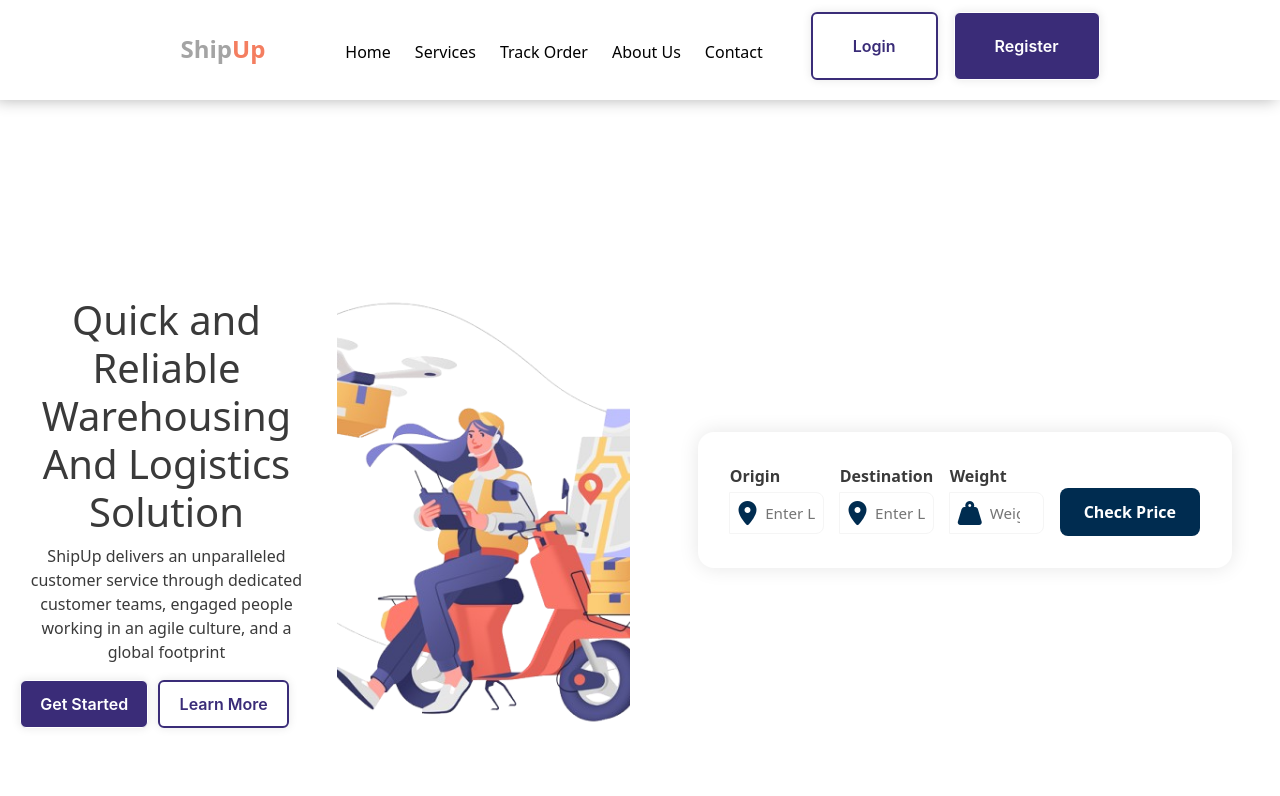
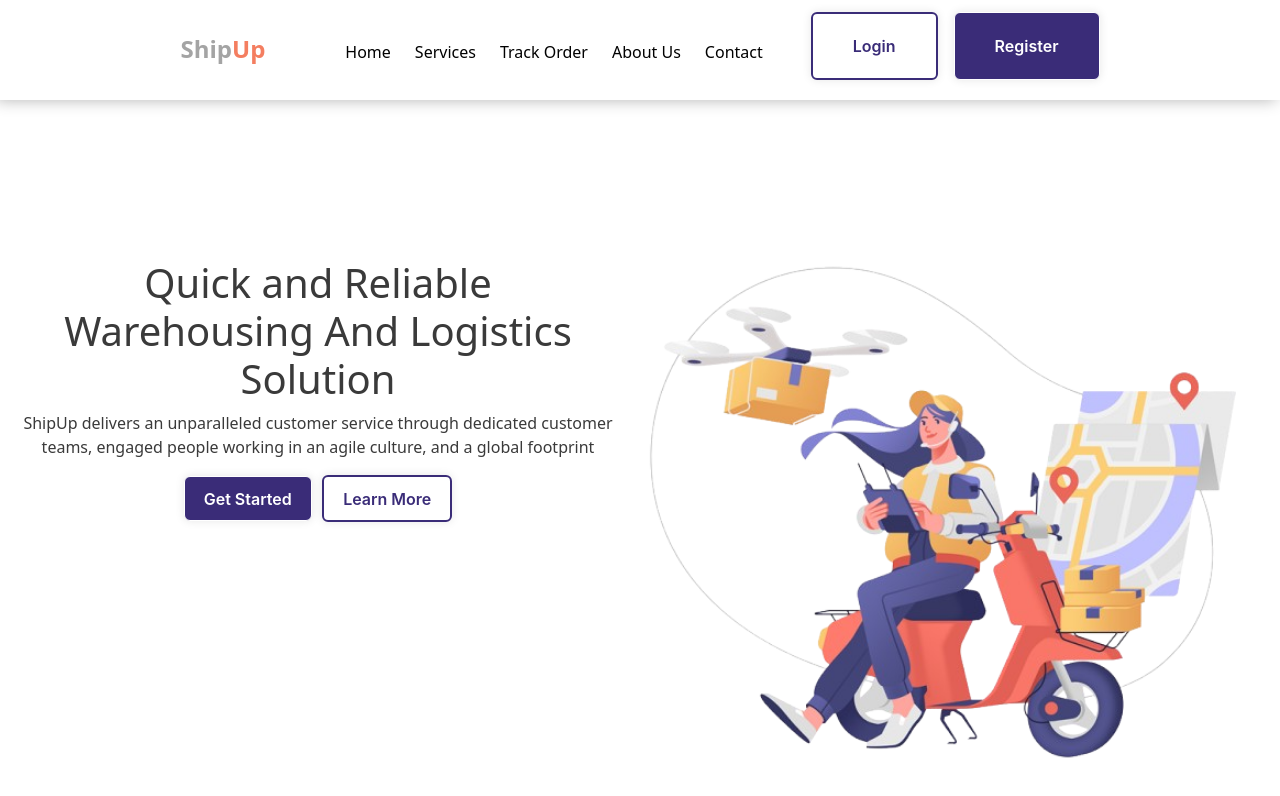
Before and after one commit to vay-dev/logistics, a React (Vite) app: page / in a window 1280 px wide. Shown: the top 796 px of the page. Built offline with nearby package versions, Linux system fonts and the light colour scheme.

Commit message:
fixed the bug in the home page

```diff
--- a/src/guest/home.jsx
+++ b/src/guest/home.jsx
@@ -125,7 +125,7 @@ const Home = () => {
             </div>
           </div>
         </div>
-        <div className="price-wrapper">
+        {/* <div className="price-wrapper">
           <div className="price-checker-wrapper">
             <div className="input-group">
               <label htmlFor="origin">Origin</label>
@@ -150,7 +150,7 @@ const Home = () => {
             </div>
             <button className="check-price-btn">Check Price</button>
           </div>
-        </div>
+        </div> */}
       </div>
       <div className="services-container">
         <div className="service-heading">
--- a/src/guest/styles/home.scss
+++ b/src/guest/styles/home.scss
@@ -69,9 +69,11 @@ body.dark-mode {
 
   .hero-section {
     padding: 20px;
+    width: 100% !important;
     background-color: var(--bg-primary);
 
     .row {
+      width: 100% !important;
       #first-content {
         .content-container {
           text-align: center;
@@ -92,7 +94,7 @@ body.dark-mode {
         }
 
         .button-group {
-          display: flex;
+          @include flex-style;
           gap: 10px;
           margin-left: auto;
 
@@ -113,6 +115,7 @@ body.dark-mode {
 
       #second-content {
         overflow: hidden;
+        @include flex-style;
         animation: slideright 1s ease-in;
 
         & {
@@ -138,74 +141,74 @@ body.dark-mode {
   }
 }
 
-.price-wrapper {
-  padding: $spacing-xl;
-  background-color: var(--bg-primary);
-
-  .price-checker-wrapper {
-    display: flex;
-    width: 100%;
-    padding: $spacing-lg !important;
-    gap: 1rem;
-    border-radius: 1rem;
-    box-shadow: 0 0 20px var(--shadow-color);
-    background-color: var(--bg-secondary);
-
-    .input-group {
-      display: flex;
-      flex-direction: column;
-      flex: 1;
-
-      label {
-        font-weight: $font-bold;
-        margin-bottom: 0.25rem;
-        font-size: $font-normal;
-        color: var(--text-primary);
-      }
-
-      .input-icon {
-        display: flex;
-        align-items: center;
-        border: 1px solid $color-stroke;
-        border-radius: 0.5rem;
-        padding: 0.5rem;
-
-        i {
-          color: $color-simdarkblue;
-          margin-right: 0.5rem;
-        }
-
-        input {
-          border: none;
-          outline: none;
-          width: 100%;
-          font-size: 0.95rem;
-          color: var(--text-primary);
-          background: transparent;
-        }
-      }
-    }
-
-    .check-price-btn {
-      background-color: $color-simdarkblue;
-      color: white;
-      padding: 0.75rem 1.5rem;
-      border: none;
-      border-radius: 0.5rem;
-      font-weight: 600;
-      cursor: pointer;
-      align-self: end;
-      margin-top: 1.5rem;
-
-      &:hover {
-        background-color: color.adjust(
-          $color: $color-simdarkblue,
-          $lightness: 5%
-        );
-      }
-    }
-  }
-}
+// .price-wrapper {
+//   padding: $spacing-xl;
+//   background-color: var(--bg-primary);
+
+//   .price-checker-wrapper {
+//     display: flex;
+//     width: 100%;
+//     padding: $spacing-lg !important;
+//     gap: 1rem;
+//     border-radius: 1rem;
+//     box-shadow: 0 0 20px var(--shadow-color);
+//     background-color: var(--bg-secondary);
+
+//     .input-group {
+//       display: flex;
+//       flex-direction: column;
+//       flex: 1;
+
+//       label {
+//         font-weight: $font-bold;
+//         margin-bottom: 0.25rem;
+//         font-size: $font-normal;
+//         color: var(--text-primary);
+//       }
+
+//       .input-icon {
+//         display: flex;
+//         align-items: center;
+//         border: 1px solid $color-stroke;
+//         border-radius: 0.5rem;
+//         padding: 0.5rem;
+
+//         i {
+//           color: $color-simdarkblue;
+//           margin-right: 0.5rem;
+//         }
+
+//         input {
+//           border: none;
+//           outline: none;
+//           width: 100%;
+//           font-size: 0.95rem;
+//           color: var(--text-primary);
+//           background: transparent;
+//         }
+//       }
+//     }
+
+//     .check-price-btn {
+//       background-color: $color-simdarkblue;
+//       color: white;
+//       padding: 0.75rem 1.5rem;
+//       border: none;
+//       border-radius: 0.5rem;
+//       font-weight: 600;
+//       cursor: pointer;
+//       align-self: end;
+//       margin-top: 1.5rem;
+
+//       &:hover {
+//         background-color: color.adjust(
+//           $color: $color-simdarkblue,
+//           $lightness: 5%
+//         );
+//       }
+//     }
+//   }
+// }
 
 .services-container {
   background-color: var(--bg-primary);
@@ -288,14 +291,7 @@ body.dark-mode {
     max-width: 1200px;
     margin: 0 auto;
     content: "";
-    .content-container {
-      text-align: center;
-      animation: slideleft 1s ease-in;
-      display: flex;
-      align-items: center;
-      justify-content: center;
-
-      & {
+  }
   @keyframes slideleft {
     from {
       opacity: 0;
@@ -306,7 +302,16 @@ body.dark-mode {
       opacity: 1;
     }
   }
-      }
+
+  .content-container {
+    text-align: center;
+    animation: slideleft 1s ease-in;
+    display: flex;
+    align-items: center;
+    justify-content: center;
+
+    @media (max-width: 1200px) {
+      margin-top: 8rem !important;
     }
   }
 
```
Lines whose indentation alone changed are shown as unchanged.
